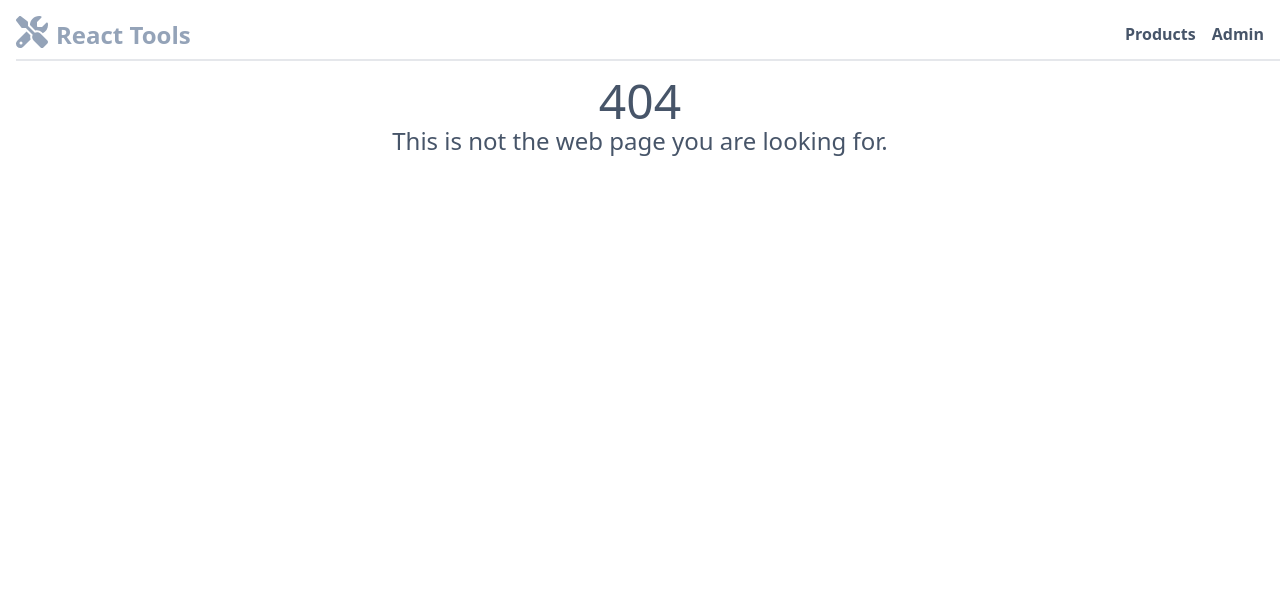
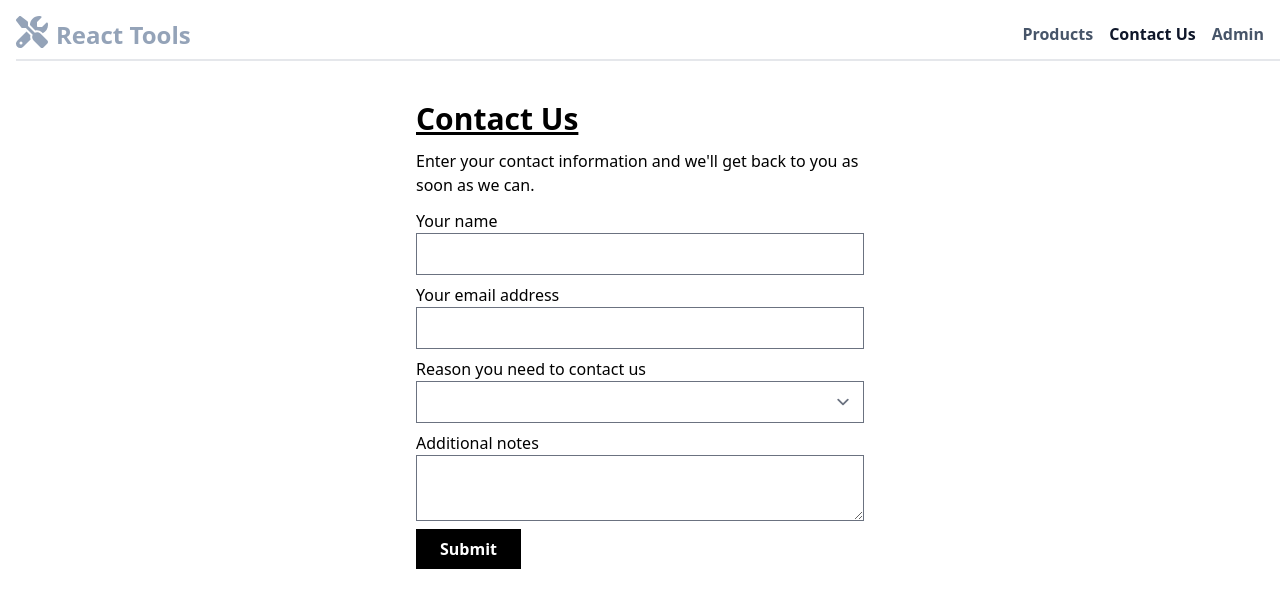
Before and after one commit to farooq-teqniqly/oreilly-learn-react, a React (Create React App) app: page /contact in a window 1280 px wide. Before the commit this address had no page. Shown: the top 608 px of the page. Built offline with nearby package versions, Linux system fonts and the light colour scheme.

Commit message:
Contact page

```diff
--- a/src/Header.tsx
+++ b/src/Header.tsx
@@ -24,6 +24,12 @@ function Header() {
           Products
         </NavLink>
         <NavLink
+          to="contact"
+          className={({ isActive }) => `${isActive ? "text-slate-900" : "text-default"} mr-4`}
+        >
+          Contact Us
+        </NavLink>
+        <NavLink
           to="admin"
           className={({ isActive }) => `${isActive ? "text-slate-900" : "text-default"}`}
         >
--- a/src/Routes.tsx
+++ b/src/Routes.tsx
@@ -4,6 +4,7 @@ import App from "./App";
 import HomePage from "./pages/HomePage";
 import ProductsPage from "./pages/ProductsPage";
 import NotFoundErrorPage from "./pages/NotFoundErrorPage";
+import ContactPage from "./pages/ContactPage";
 
 const AdminPage = lazy(() => import("./pages/AdminPage"));
 
@@ -25,6 +26,10 @@ const router = createBrowserRouter([
         ),
       },
       {
+        path: "contact",
+        element: <ContactPage></ContactPage>,
+      },
+      {
         path: "products",
         element: <ProductsPage></ProductsPage>,
       },
--- /dev/null
+++ b/src/pages/ContactPage.tsx
@@ -0,0 +1,51 @@
+import React, { useState, FormEvent } from "react";
+
+interface Contact {
+  name: string;
+  email: string;
+  reason: string;
+  notes?: string;
+}
+
+const fieldStyle = "flex flex-col mb-2";
+
+function ContactPage() {
+  return (
+    <div className="flex flex-col py-10 max-w-md mx-auto">
+      <h2 className="text-3xl font-bold underline mb-3">Contact Us</h2>
+      <p className="mb-3">
+        Enter your contact information and we'll get back to you as soon as we can.
+      </p>
+      <form>
+        <div className={fieldStyle}>
+          <label htmlFor="name">Your name</label>
+          <input type="text" id="name" />
+        </div>
+        <div className={fieldStyle}>
+          <label htmlFor="email">Your email address</label>
+          <input type="text" id="email" />
+        </div>
+        <div className={fieldStyle}>
+          <label htmlFor="reason">Reason you need to contact us</label>
+          <select id="reason">
+            <option value=""></option>
+            <option value="Support">Support</option>
+            <option value="Feedback">Feedback</option>
+            <option value="Other">Other</option>
+          </select>
+        </div>
+        <div className={fieldStyle}>
+          <label htmlFor="notes">Additional notes</label>
+          <textarea id="notes"></textarea>
+        </div>
+        <div>
+          <button type="submit" className="mt2 h-10 px-6 font-semibold bg-black text-white">
+            Submit
+          </button>
+        </div>
+      </form>
+    </div>
+  );
+}
+
+export default ContactPage;
```
